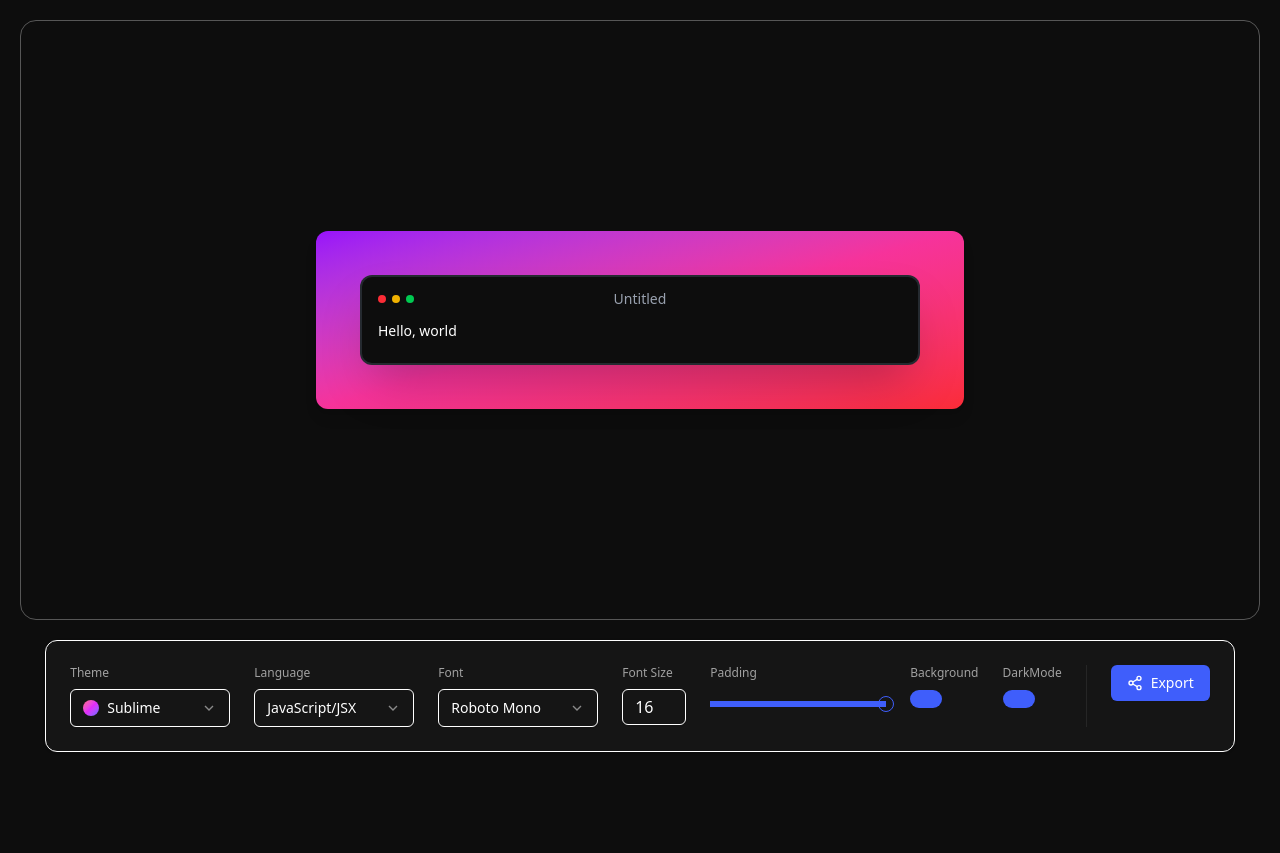
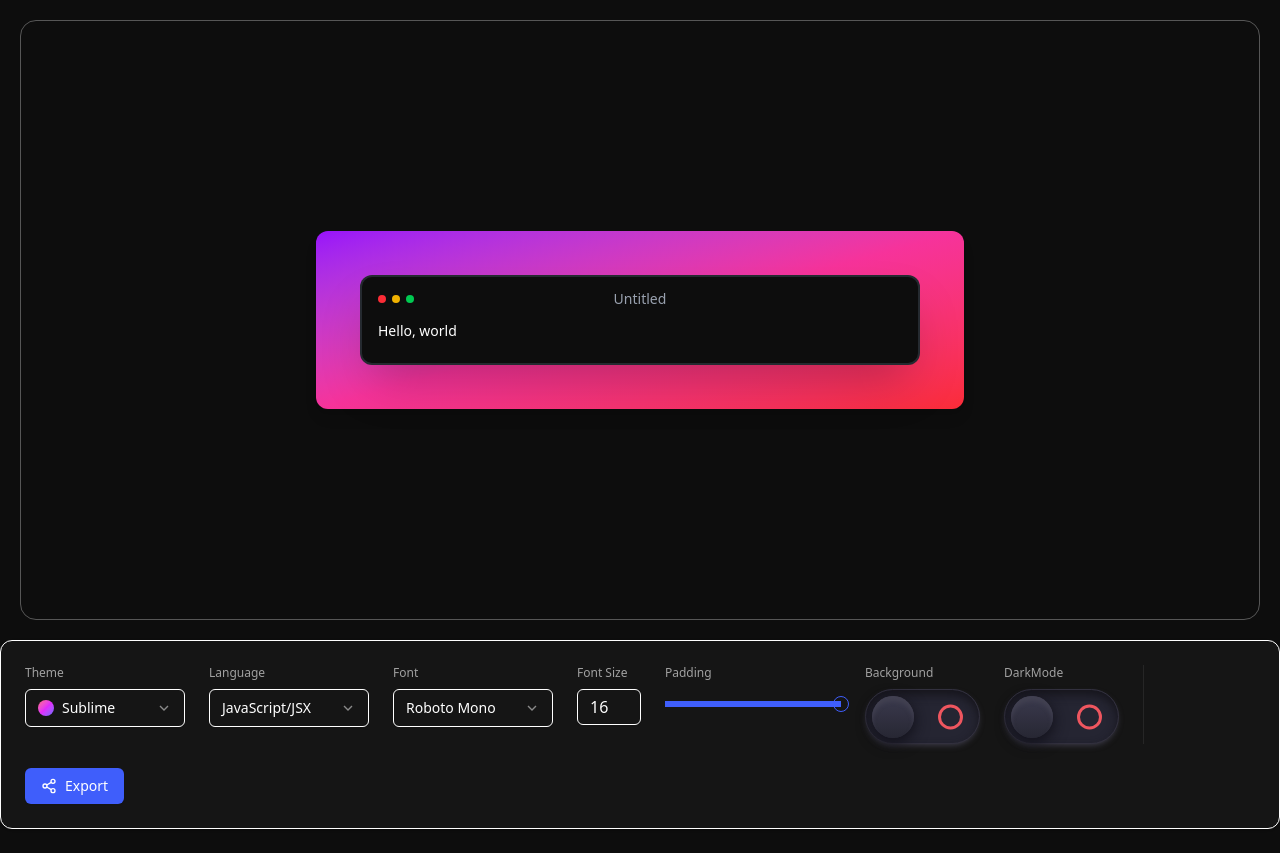
Before and after one commit to Nitesh47kumars/Snippix, a React (Vite) app: page / in a window 1280 px wide. Before the commit the page ends 800 px from the top, so only its background shows below. Built offline with nearby package versions, Linux system fonts and the light colour scheme.

Commit message:
Add Styled Component to ToggleSwitch

```diff
--- a/package.json
+++ b/package.json
@@ -13,6 +13,7 @@
     "@tailwindcss/vite": "^4.1.13",
     "react": "^19.1.1",
     "react-dom": "^19.1.1",
+    "styled-components": "^6.1.19",
     "tailwindcss": "^4.1.13"
   },
   "devDependencies": {
--- a/src/Components/SnippetSettings/ToggleSwitch.jsx
+++ b/src/Components/SnippetSettings/ToggleSwitch.jsx
@@ -1,21 +1,9 @@
+import Switch from '../../utiles/Switch'
 export default function ToggleSwitch({ label, checked }) {
   return (
     <div>
       <label className="block mb-2 text-xs font-medium text-neutral-400">{label}</label>
-      <button
-        type="button"
-        role="switch"
-        aria-checked={checked}
-        className={`inline-flex h-[1.15rem] w-8 items-center rounded-full transition-all ${
-          checked ? 'bg-primary' : 'bg-input dark:bg-input/80'
-        }`}
-      >
-        <span
-          className={`block size-4 rounded-full transition-transform ${
-            checked ? 'translate-x-[calc(100%-2px)] bg-primary-foreground' : 'translate-x-0 bg-foreground'
-          }`}
-        />
-      </button>
+      <Switch checked={checked}/>
     </div>
   );
 }
--- /dev/null
+++ b/src/utiles/Switch.jsx
@@ -0,0 +1,154 @@
+import React from 'react';
+import styled from 'styled-components';
+
+const Switch = () => {
+  return (
+    <StyledWrapper>
+      <label className="switch-button" htmlFor="switch">
+        <div className="switch-outer">
+          <input id="switch" type="checkbox" />
+          <div className="button">
+            <span className="button-toggle" />
+            <span className="button-indicator" />
+          </div>
+        </div>
+      </label>
+    </StyledWrapper>
+  );
+}
+
+const StyledWrapper = styled.div`
+  .switch-button {
+    display: -webkit-box;
+    display: -ms-flexbox;
+    display: flex;
+    -webkit-box-align: center;
+    align-items: center;
+    -webkit-box-pack: center;
+    justify-content: center;
+    justify-content: center;
+    margin: auto;
+    height: 55px;
+  }
+
+  .switch-button .switch-outer {
+    height: 100%;
+    background: #252532;
+    width: 115px;
+    border-radius: 165px;
+    -webkit-box-shadow: inset 0px 5px 10px 0px #16151c, 0px 3px 6px -2px #403f4e;
+    box-shadow: inset 0px 5px 10px 0px #16151c, 0px 3px 6px -2px #403f4e;
+    border: 1px solid #32303e;
+    padding: 6px;
+    -webkit-box-sizing: border-box;
+    box-sizing: border-box;
+    cursor: pointer;
+    -webkit-tap-highlight-color: transparent;
+  }
+
+  .switch-button .switch-outer input[type="checkbox"] {
+    opacity: 0;
+    -webkit-appearance: none;
+    -moz-appearance: none;
+    appearance: none;
+    position: absolute;
+  }
+
+  .switch-button .switch-outer .button-toggle {
+    height: 42px;
+    width: 42px;
+    background: -webkit-gradient(
+      linear,
+      left top,
+      left bottom,
+      from(#3b3a4e),
+      to(#272733)
+    );
+    background: -o-linear-gradient(#3b3a4e, #272733);
+    background: linear-gradient(#3b3a4e, #272733);
+    border-radius: 100%;
+    -webkit-box-shadow: inset 0px 5px 4px 0px #424151, 0px 4px 15px 0px #0f0e17;
+    box-shadow: inset 0px 5px 4px 0px #424151, 0px 4px 15px 0px #0f0e17;
+    position: relative;
+    z-index: 2;
+    -webkit-transition: left 0.3s ease-in;
+    -o-transition: left 0.3s ease-in;
+    transition: left 0.3s ease-in;
+    left: 0;
+  }
+
+  .switch-button
+    .switch-outer
+    input[type="checkbox"]:checked
+    + .button
+    .button-toggle {
+    left: 58%;
+  }
+
+  .switch-button
+    .switch-outer
+    input[type="checkbox"]:checked
+    + .button
+    .button-indicator {
+    -webkit-animation: indicator 1s forwards;
+    animation: indicator 1s forwards;
+  }
+
+  .switch-button .switch-outer .button {
+    width: 100%;
+    height: 100%;
+    display: -webkit-box;
+    display: -ms-flexbox;
+    display: flex;
+    position: relative;
+    -webkit-box-pack: justify;
+    justify-content: space-between;
+  }
+
+  .switch-button .switch-outer .button-indicator {
+    height: 25px;
+    width: 25px;
+    top: 50%;
+    -webkit-transform: translateY(-50%);
+    transform: translateY(-50%);
+    border-radius: 50%;
+    border: 3px solid #ef565f;
+    -webkit-box-sizing: border-box;
+    box-sizing: border-box;
+    right: 10px;
+    position: relative;
+  }
+
+  @-webkit-keyframes indicator {
+    30% {
+      opacity: 0;
+    }
+
+    0% {
+      opacity: 1;
+    }
+
+    100% {
+      opacity: 1;
+      border: 3px solid #60d480;
+      left: -68%;
+    }
+  }
+
+  @keyframes indicator {
+    30% {
+      opacity: 0;
+    }
+
+    0% {
+      opacity: 1;
+    }
+
+    100% {
+      opacity: 1;
+      border: 3px solid #60d480;
+      left: -68%;
+    }
+  }`;
+
+export default Switch;
```
Also changed, not shown: 1 other file (tests, documents, lock files or other folders).
